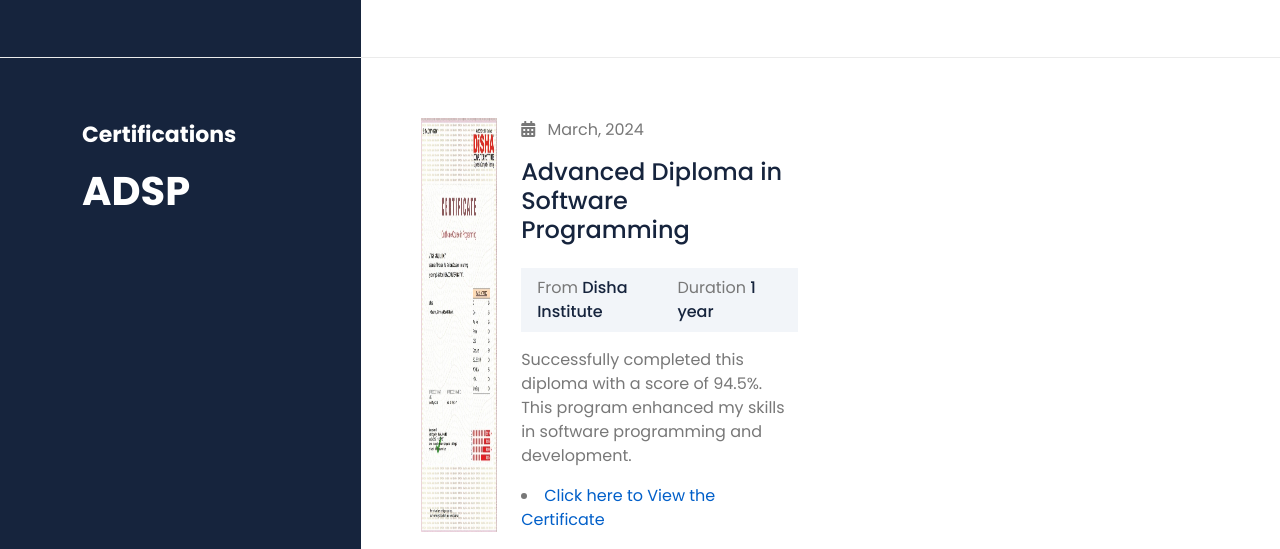
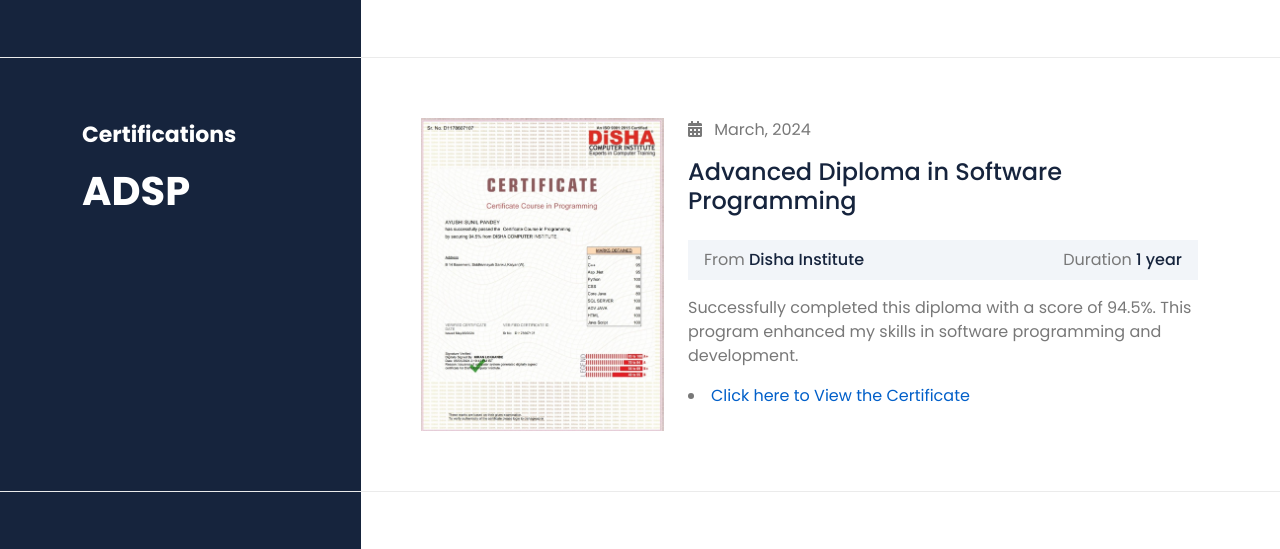
Before and after one commit to ayushipandey209/Portfolio, a plain HTML site: page index.html in a window 1280 px wide. Shown: the part 5100-5649 px from the top of the page. Drawn offline with nearby package versions, Linux system fonts and the light colour scheme.

Commit message:
certification updates

```diff
--- a/index.html
+++ b/index.html
@@ -666,11 +666,11 @@
 </div>
 <!-- Portfolio End -->
 
-
-      <!-- Blog Start -->
+<!-- Blog Start -->
 <div class="container-fluid" id="portfolioBlog">
     <div class="container">
         <div class="row g-0">
+            <!-- Sidebar -->
             <div class="col-lg-3">
                 <div class="blog-header h-100 bg-dark pt-6 pe-6 pb-6">
                     <div class="text-start d-flex flex-column justify-content-center wow fadeInUp" data-wow-delay="0.1s">
@@ -679,20 +679,22 @@
                     </div>
                 </div>
             </div>
+
+            <!-- Certification Content -->
             <div class="col-lg-9">
                 <div class="blog-content h-100 pt-6 ps-6 pb-6">
                     <div class="row g-4">
-                        <div class="col-xl-6">
+                        <div class="col-12">
                             <div class="blog-item wow fadeInUp" data-wow-delay="0.1s">
                                 <div class="row g-4">
-                                    <div class="col-3">
+                                    <div class="col-12 col-md-4">
                                         <div class="blog-item-img bg-dark h-100">
                                             <a href="" target="_blank">
-                                                <img src="assets/adsp.jpeg" class="img-fluid w-150 h-100" style="object-fit: fill;" alt="Image">
+                                                <img src="assets/adsp.jpeg" class="img-fluid w-100" style="object-fit: contain;" alt="Certificate Image">
                                             </a>
                                         </div>
                                     </div>
-                                    <div class="col-9">
+                                    <div class="col-12 col-md-8">
                                         <div class="h-100">
                                             <p class="text-body mb-3"><i class="fa fa-calendar-alt me-2"></i> March, 2024</p>
                                             <a href="#" class="d-inline-block h4 mb-4">Advanced Diploma in Software Programming</a>
@@ -705,7 +707,7 @@
                                             </p>
                                             <li>
                                                 <a href="https://www.linkedin.com/posts/ayushi-pandey-073942289_softwareprogramming-achievementunlocked-activity-7196532170990010368-4UD_?utm_source=share&utm_medium=member_desktop" target="_blank" class="text-decoration-none">
-                                                  Click here to View the Certificate
+                                                    Click here to View the Certificate
                                                 </a>
                                             </li>
                                         </div>
@@ -721,6 +723,7 @@
     </div>
 </div>
 <!-- Blog End -->
+
 
 
         <!-- Testimonial Start -->
```
